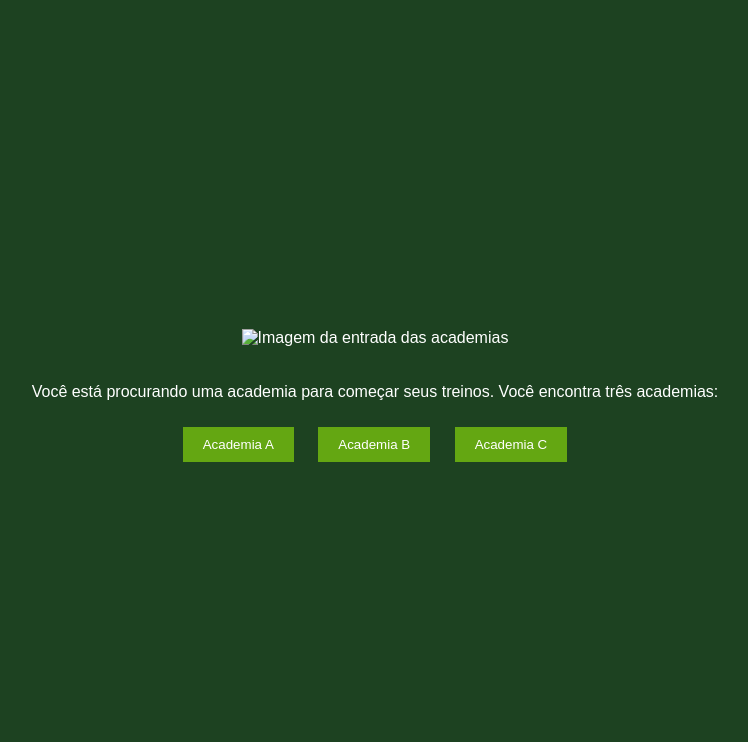
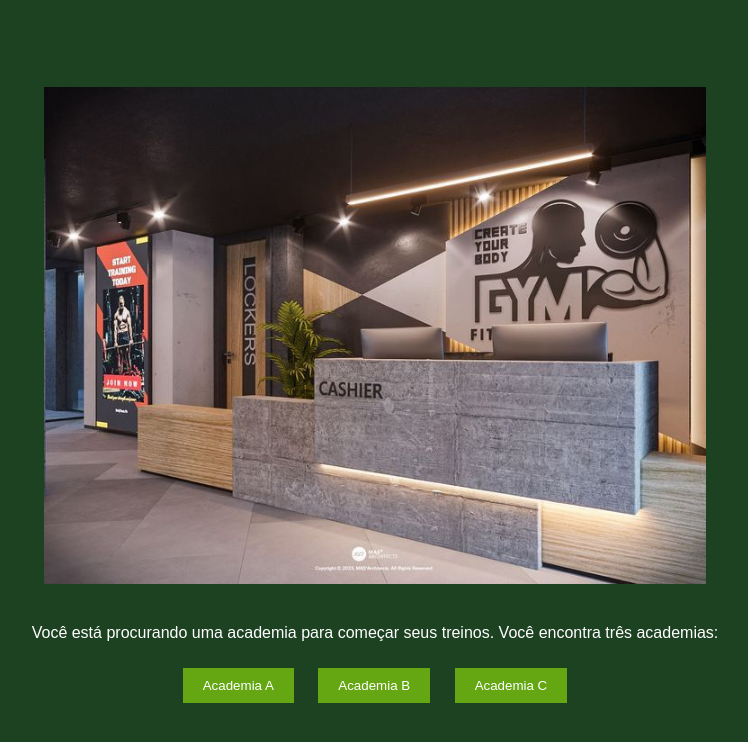
Before and after one commit to Sobron09/Escolha-de-Academia, a plain HTML site: page index.html in a window 1280 px wide. Shown: the whole page, without its empty margins (265-1013 px from the left). Drawn offline with Linux system fonts and the light colour scheme; a web font is replaced by a local one.

Commit message:
Update index.html

```diff
--- a/index.html
+++ b/index.html
@@ -13,7 +13,7 @@
     <main>
         <!-- Introdução e primeira escolha -->
         <div class="passo ativo" id="passo-0">
-            <img src="img/academia-entrada.png" alt="Imagem da entrada das academias">
+            <img src="img/recep%C3%A7%C3%A3o%20academia.jpeg" alt="Imagem da entrada das academias">
             <p>Você está procurando uma academia para começar seus treinos. Você encontra três academias:</p>
             <button class="btn-proximo" data-proximo="1">Academia A</button>
             <button class="btn-proximo" data-proximo="2">Academia B</button>
```
